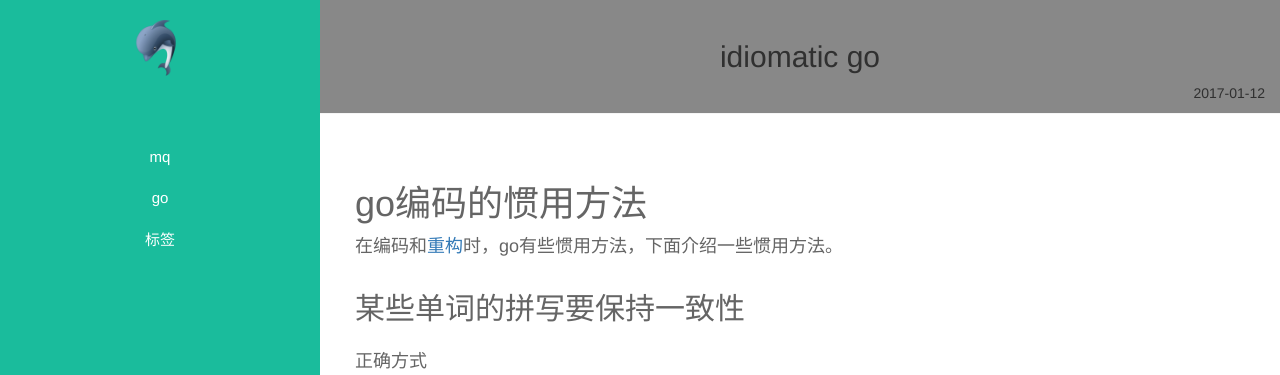
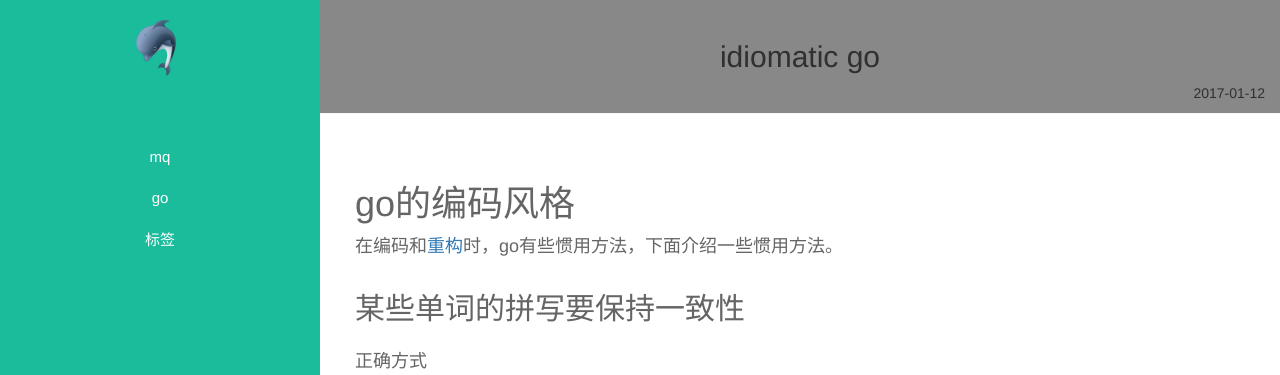
Before and after one commit to wcccode/wcccode.github.io, a Jekyll site: the page built from _posts/go/2017-01-12-idiomatic-go.md, in a window 1280 px wide. Shown: the top 375 px of the page. Built offline with Jekyll 4.4.1, drawn with Linux system fonts in a browser that asks for light colours.

Commit message:
Update 2017-01-12-idiomatic-go.md

````diff
--- a/_posts/go/2017-01-12-idiomatic-go.md
+++ b/_posts/go/2017-01-12-idiomatic-go.md
@@ -5,11 +5,11 @@ category: go
 tags: [go]
 ---
 
-# go编码的惯用方法
-
+# go的编码风格
 在编码和[重构](https://github.com/golang/go/wiki/CodeReviewComments)时，go有些惯用方法，下面介绍一些惯用方法。
 
 ## 某些单词的拼写要保持一致性
+
 正确方式
 
 ```
````
